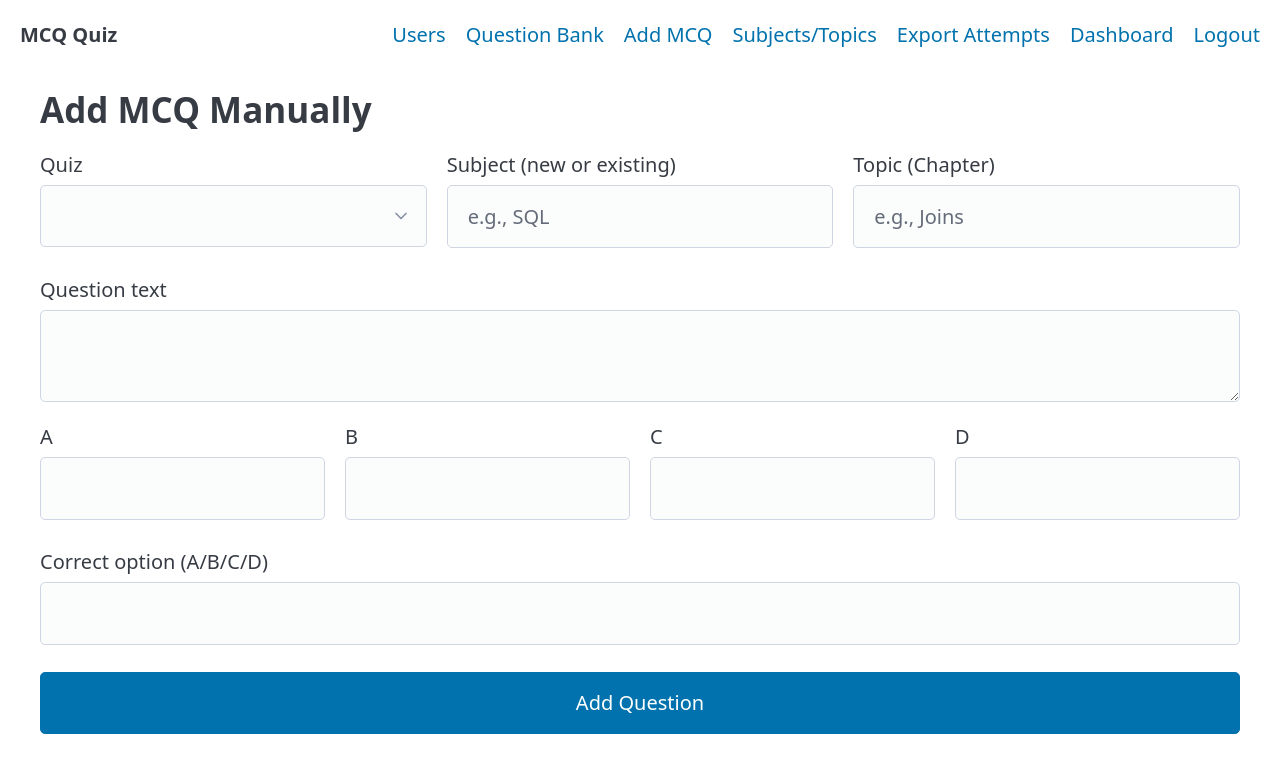
After one commit to FalgunDhande/mcq_project, a Flask app: page /admin/questions/new in a window 1280 px wide. The commit adds this page. Shown: the top 773 px of the page. Run offline with Flask 3, Linux system fonts and the light colour scheme; a user stored in the database is signed in; lists and menus that the app fills with data are empty; some libraries are stand-ins or nearby versions.

Commit message:
Initial commit of project files

```diff
--- a/app.py
+++ b/app.py
@@ -13,7 +13,6 @@ os.makedirs(app.instance_path, exist_ok=True)
 
 # Use Postgres on Render if present, else SQLite for local
 db_url = os.environ.get('DATABASE_URL')
-# Normalize for SQLAlchemy + psycopg3
 if db_url:
     if db_url.startswith('postgres://'):
         db_url = db_url.replace('postgres://', 'postgresql+psycopg://', 1)
@@ -44,7 +43,7 @@ class Subject(db.Model):
     chapters = db.relationship('Chapter', backref='subject', lazy=True)
     questions = db.relationship('Question', backref='subject', lazy=True)
 
-class Chapter(db.Model):
+class Chapter(db.Model):  # Topic
     id = db.Column(db.Integer, primary_key=True)
     subject_id = db.Column(db.Integer, db.ForeignKey('subject.id'), nullable=False)
     name = db.Column(db.String(120), nullable=False)
@@ -160,6 +159,35 @@ def index():
     attempts = Attempt.query.filter_by(user_id=current_user.id).order_by(Attempt.started_at.desc()).all()
     return render_template('user_dashboard.html', assignments=assignments, attempts=attempts)
 
+# ---------- Admin: manage users (list + delete) ----------
+@app.route('/admin/users')
+@login_required
+def admin_users():
+    if current_user.role != 'admin':
+        return redirect(url_for('index'))
+    users = User.query.order_by(User.username.asc()).all()
+    return render_template('admin_users.html', users=users, total=len(users))
+
+@app.route('/admin/users/delete/<int:user_id>', methods=['POST'])
+@login_required
+def admin_delete_user(user_id):
+    if current_user.role != 'admin':
+        return redirect(url_for('index'))
+    if current_user.id == user_id:
+        flash("You can't delete yourself.", "error")
+        return redirect(url_for('admin_users'))
+    u = db.session.get(User, user_id)
+    if not u:
+        flash('User not found','error'); return redirect(url_for('admin_users'))
+    # Cascade manual: delete attempt answers -> attempts -> assignments -> user
+    AttemptAnswer.query.filter(AttemptAnswer.attempt_id.in_(db.session.query(Attempt.id).filter_by(user_id=u.id))).delete(synchronize_session=False)
+    Attempt.query.filter_by(user_id=u.id).delete(synchronize_session=False)
+    Assignment.query.filter_by(user_id=u.id).delete(synchronize_session=False)
+    db.session.delete(u)
+    db.session.commit()
+    flash('User deleted','success')
+    return redirect(url_for('admin_users'))
+
 # ---------- Admin: create user ----------
 @app.route('/admin/create_user', methods=['POST'])
 @login_required
@@ -216,7 +244,7 @@ def admin_assign_quiz():
     db.session.add(a); db.session.commit()
     flash('Assigned successfully','success'); return redirect(url_for('index'))
 
-# ---------- Admin: upload questions ----------
+# ---------- Admin: upload questions (bulk) ----------
 @app.route('/admin/upload_questions', methods=['POST'])
 @login_required
 def admin_upload_questions():
@@ -299,12 +327,75 @@ def admin_upload_questions():
         db.session.rollback(); flash(f'Upload error: {e}','error')
     return redirect(url_for('index'))
 
-# ----- Question bank (Admin) -----
+# ---------- Admin: manually add a single question ----------
+@app.route('/admin/questions/new', methods=['GET','POST'])
+@login_required
+def admin_new_question():
+    if current_user.role != 'admin':
+        return redirect(url_for('index'))
+    quizzes = Quiz.query.order_by(Quiz.title.asc()).all()
+    subjects = Subject.query.order_by(Subject.name.asc()).all()
+    if request.method == 'POST':
+        quiz_id = request.form.get('quiz_id', type=int)
+        subject_name = request.form.get('subject','').strip()
+        chapter_name = request.form.get('chapter','').strip()
+        text = request.form.get('text','').strip()
+        A = request.form.get('A','').strip()
+        B = request.form.get('B','').strip()
+        C = request.form.get('C','').strip()
+        D = request.form.get('D','').strip()
+        correct = request.form.get('correct','').strip().upper()[:1]
+        if not (quiz_id and text and A and B and C and D and correct in {'A','B','C','D'}):
+            flash('Fill all fields correctly','error')
+            return render_template('admin_new_question.html', quizzes=quizzes, subjects=subjects)
+        subj = get_or_create_subject(subject_name) if subject_name else None
+        chap = get_or_create_chapter(subj, chapter_name) if (subj and chapter_name) else None
+        q = Question(quiz_id=quiz_id, subject_id=subj.id if subj else None, chapter_id=chap.id if chap else None,
+                     text=text, option_a=A, option_b=B, option_c=C, option_d=D, correct_option=correct)
+        db.session.add(q); db.session.commit()
+        flash('Question added','success')
+        return redirect(url_for('admin_new_question'))
+    return render_template('admin_new_question.html', quizzes=quizzes, subjects=subjects)
+
+# ----- Subject/Topic explorer for admin -----
+@app.route('/admin/subjects')
+@login_required
+def admin_subjects():
+    if current_user.role != 'admin':
+        return redirect(url_for('index'))
+    subjects = Subject.query.order_by(Subject.name.asc()).all()
+    return render_template('admin_subjects.html', subjects=subjects)
+
+@app.route('/admin/subject/<int:subject_id>', methods=['GET','POST'])
+@login_required
+def admin_subject_detail(subject_id):
+    if current_user.role != 'admin':
+        return redirect(url_for('index'))
+    subject = db.session.get(Subject, subject_id)
+    if not subject:
+        flash('Subject not found','error'); return redirect(url_for('admin_subjects'))
+    # Add topic (chapter)
+    if request.method == 'POST':
+        chap_name = request.form.get('chapter','').strip()
+        if chap_name:
+            get_or_create_chapter(subject, chap_name)
+            flash('Topic added','success')
+            return redirect(url_for('admin_subject_detail', subject_id=subject_id))
+    chapters = Chapter.query.filter_by(subject_id=subject.id).order_by(Chapter.name.asc()).all()
+    # Filter questions by chapter
+    chapter_id = request.args.get('chapter_id', type=int)
+    q = Question.query.filter_by(subject_id=subject.id)
+    if chapter_id:
+        q = q.filter_by(chapter_id=chapter_id)
+    questions = q.order_by(Question.id.desc()).all()
+    return render_template('admin_subject_detail.html', subject=subject, chapters=chapters, questions=questions, chapter_id=chapter_id)
+
+# ----- Question bank (existing filters) -----
 @app.route('/admin/questions')
 @login_required
 def admin_questions():
     if current_user.role != 'admin':
-        flash('Unauthorized','error'); return redirect(url_for('index'))
+        return redirect(url_for('index'))
     subject_id = request.args.get('subject_id', type=int)
     chapter_id = request.args.get('chapter_id', type=int)
     q = Question.query
@@ -324,7 +415,7 @@ def admin_questions():
 @login_required
 def export_attempts():
     if current_user.role != 'admin':
-        flash('Unauthorized','error'); return redirect(url_for('index'))
+        return redirect(url_for('index'))
     buf = io.StringIO()
     writer = csv.writer(buf)
     writer.writerow(['attempt_id','user','quiz','score','started_at','submitted_at'])
--- a/render.yaml
+++ b/render.yaml
@@ -1,6 +1,6 @@
 services:
   - type: web
-    name: mcq-quiz-advanced
+    name: mcq-quiz-admin-plus
     runtime: python
     plan: free
     autoDeploy: true
--- /dev/null
+++ b/templates/admin_new_question.html
@@ -0,0 +1,23 @@
+{% extends "base.html" %}{% block content %}
+<h2>Add MCQ Manually</h2>
+<form method="post">
+<div class="grid">
+  <label>Quiz
+    <select name="quiz_id" required>
+      {% for q in quizzes %}<option value="{{ q.id }}">{{ q.title }}</option>{% endfor %}
+    </select>
+  </label>
+  <label>Subject (new or existing) <input name="subject" placeholder="e.g., SQL"></label>
+  <label>Topic (Chapter) <input name="chapter" placeholder="e.g., Joins"></label>
+</div>
+<label>Question text <textarea name="text" required></textarea></label>
+<div class="grid">
+  <label>A <input name="A" required></label>
+  <label>B <input name="B" required></label>
+  <label>C <input name="C" required></label>
+  <label>D <input name="D" required></label>
+</div>
+<label>Correct option (A/B/C/D) <input name="correct" required></label>
+<button type="submit">Add Question</button>
+</form>
+{% endblock %}
--- a/templates/admin_questions.html
+++ b/templates/admin_questions.html
@@ -4,10 +4,10 @@
 <label>Subject <select name="subject_id" onchange="this.form.submit()">
 <option value="">All</option>{% for s in subjects %}<option value="{{ s.id }}" {% if subject_id==s.id %}selected{% endif %}>{{ s.name }}</option>{% endfor %}
 </select></label>
-<label>Chapter <select name="chapter_id" onchange="this.form.submit()">
+<label>Topic <select name="chapter_id" onchange="this.form.submit()">
 <option value="">All</option>{% for c in chapters %}<option value="{{ c.id }}" {% if chapter_id==c.id %}selected{% endif %}>{{ c.name }}</option>{% endfor %}
 </select></label></div></form>
 <p><strong>Total:</strong> {{ total }}</p>
-<table><thead><tr><th>ID</th><th>Subject</th><th>Chapter</th><th>Question</th><th>Correct</th></tr></thead>
+<table><thead><tr><th>ID</th><th>Subject</th><th>Topic</th><th>Question</th><th>Correct</th></tr></thead>
 <tbody>{% for q in items %}<tr><td>{{ q.id }}</td><td>{{ q.subject.name if q.subject else '-' }}</td><td>{{ q.chapter.name if q.chapter else '-' }}</td><td>{{ q.text }}</td><td>{{ q.correct_option }}</td></tr>{% endfor %}</tbody></table>
 {% endblock %}
--- a/templates/base.html
+++ b/templates/base.html
@@ -7,7 +7,10 @@
 </head><body>
 <nav class="container-fluid"><ul><li><strong>MCQ Quiz</strong></li></ul><ul>
 {% if current_user.is_authenticated %}{% if current_user.role=='admin' %}
+<li><a href="{{ url_for('admin_users') }}">Users</a></li>
 <li><a href="{{ url_for('admin_questions') }}">Question Bank</a></li>
+<li><a href="{{ url_for('admin_new_question') }}">Add MCQ</a></li>
+<li><a href="{{ url_for('admin_subjects') }}">Subjects/Topics</a></li>
 <li><a href="{{ url_for('export_attempts') }}">Export Attempts</a></li>
 {% endif %}<li><a href="/">Dashboard</a></li><li><a href="{{ url_for('logout') }}">Logout</a></li>
 {% else %}<li><a href="{{ url_for('login') }}">Login</a></li>{% endif %}
--- a/templates/review.html
+++ b/templates/review.html
@@ -3,8 +3,8 @@
 <h3>Subject-wise Summary</h3>
 <table><thead><tr><th>Subject</th><th>Total</th><th>Correct</th><th>Wrong</th><th>Marks</th></tr></thead>
 <tbody>{% for s,row in per_subject.items() %}<tr><td>{{ s }}</td><td>{{ row.total }}</td><td>{{ row.correct }}</td><td>{{ row.wrong }}</td><td>{{ row.marks }}</td></tr>{% endfor %}</tbody></table>
-<h3>Chapter-wise Summary</h3>
-<table><thead><tr><th>Subject</th><th>Chapter</th><th>Total</th><th>Correct</th><th>Wrong</th><th>Marks</th></tr></thead>
+<h3>Topic-wise Summary</h3>
+<table><thead><tr><th>Subject</th><th>Topic</th><th>Total</th><th>Correct</th><th>Wrong</th><th>Marks</th></tr></thead>
 <tbody>{% for (s,c),row in per_chapter.items() %}<tr><td>{{ s }}</td><td>{{ c }}</td><td>{{ row.total }}</td><td>{{ row.correct }}</td><td>{{ row.wrong }}</td><td>{{ row.marks }}</td></tr>{% endfor %}</tbody></table>
 <h3>All Questions</h3>
 {% for it in items %}<article class="{% if it.selected == it.correct %}ok{% else %}bad{% endif %}"><details open>
```
Also changed, not shown: templates/admin_dashboard.html (+4 -6 lines), templates/admin_subject_detail.html (added, +26 -0 lines), templates/admin_subjects.html (added, +8 -0 lines), templates/admin_users.html (added, +21 -0 lines).
